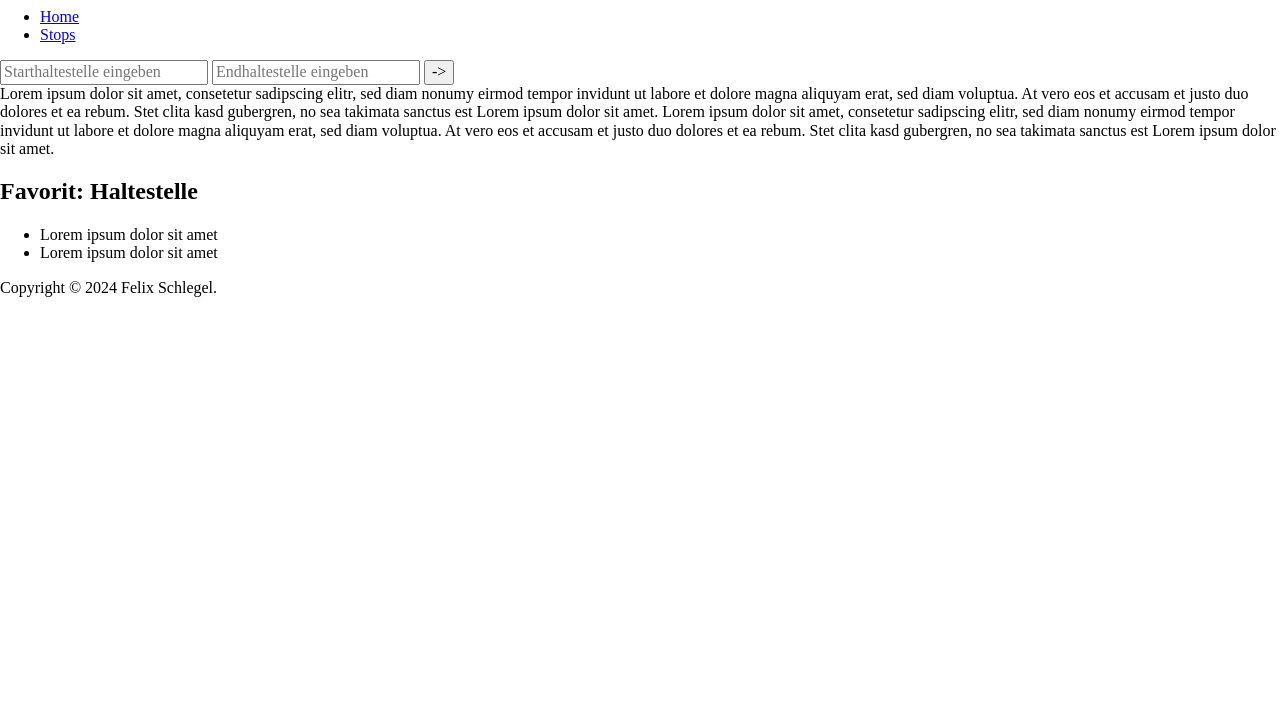
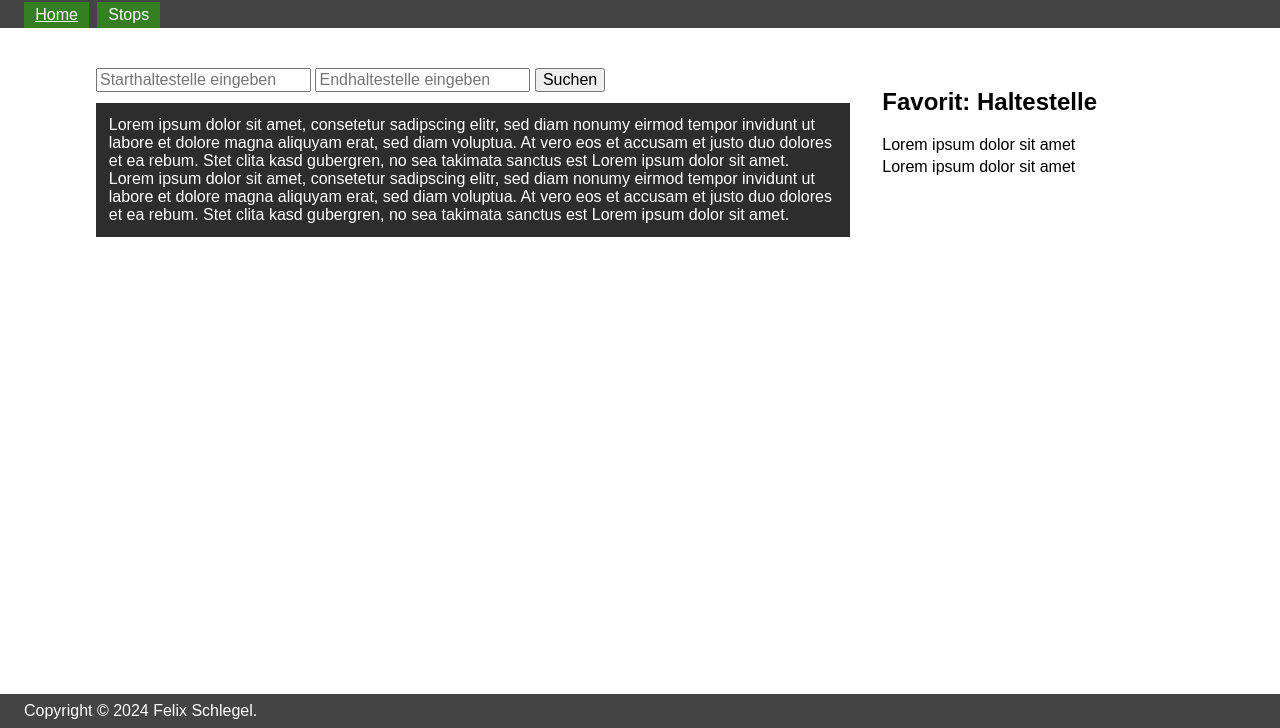
Before and after one commit to Slartibartfass2/web-engineering-routernplaner, a plain HTML site: page index.html in a window 1280 px wide. Shown: the part 72-800 px from the top of the page. Drawn offline with nearby package versions, Linux system fonts and the light colour scheme.

Commit message:
feat: Added styling

```diff
--- a/index.html
+++ b/index.html
@@ -8,19 +8,20 @@
             rel="stylesheet"
             href="https://necolas.github.io/normalize.css/latest/normalize.css"
         />
+        <link rel="stylesheet" href="style.css" />
     </head>
     <body>
         <header>
             <h1>Web Engineering Routenplaner</h1>
             <nav>
                 <ul>
-                    <li><a href="#">Home</a></li>
+                    <li><a href="#" class="selected">Home</a></li>
                     <li><a href="stops.html">Stops</a></li>
                 </ul>
             </nav>
         </header>
         <main>
-            <section>
+            <section class="input-section">
                 <form>
                     <input
                         type="text"
@@ -44,7 +45,7 @@
                         <option value="Eselsbergsteige"></option>
                         <option value="Söflinger Weinberge"></option>
                     </datalist>
-                    <input type="button" value="->" />
+                    <input type="button" value="Suchen" />
                 </form>
                 <div id="result-list">
                     Lorem ipsum dolor sit amet, consetetur sadipscing elitr, sed
@@ -59,7 +60,7 @@
                     sea takimata sanctus est Lorem ipsum dolor sit amet.
                 </div>
             </section>
-            <section>
+            <section class="favorites-section">
                 <h2>Favorit: Haltestelle</h2>
                 <ul id="favorites">
                     <li>Lorem ipsum dolor sit amet</li>
--- /dev/null
+++ b/style.css
@@ -0,0 +1,149 @@
+body {
+  font: 1rem sans-serif;
+  display: flex;
+  flex-direction: column;
+  min-height: 100vh;
+}
+
+header,
+footer {
+  background-color: rgb(68, 68, 68);
+  color: white;
+}
+
+header {
+  padding-top: 1.5rem;
+  padding-left: 1.5rem;
+}
+
+footer {
+  padding: 0.5rem 1.5rem;
+}
+
+header h1 {
+  margin-top: 0;
+  margin-bottom: 0.8rem;
+}
+
+header ul {
+  list-style: none;
+  overflow: hidden;
+  margin: 0;
+  padding: 0;
+}
+
+header li {
+  background-color: rgb(53, 126, 34);
+  float: left;
+  margin-right: 0.5rem;
+  padding: 0.25rem 0.7rem;
+}
+
+header li:hover {
+  background-color: rgb(44, 105, 29);
+}
+
+header li a {
+  color: white;
+  text-decoration: none;
+}
+
+header li .selected {
+  text-decoration: underline;
+}
+
+main {
+  display: flex;
+  flex-direction: row;
+  gap: 2rem;
+  flex: 1;
+}
+
+/* X-Small */
+@media screen and (max-width: 576px) {
+  main {
+    /* background-color: blue; */
+    padding: 2.5rem 1.5rem;
+  }
+}
+
+/* Small */
+@media screen and (min-width: 576px) and (max-width: 768px) {
+  main {
+    /* background-color: green; */
+    padding: 2.5rem 1.5rem;
+  }
+}
+
+/* Medium */
+@media screen and (min-width: 768px) and (max-width: 992px) {
+  main {
+    /* background-color: red; */
+    padding: 2.5rem 1.5rem;
+  }
+}
+
+/* Large */
+@media screen and (min-width: 992px) and (max-width: 1200px) {
+  main {
+    /* background-color: orange; */
+    padding: 2.5rem 3rem;
+  }
+}
+
+/* Extra Large */
+@media screen and (min-width: 1200px) and (max-width: 1400px) {
+  main {
+    /* background-color: skyblue; */
+    padding: 2.5rem 6rem;
+  }
+}
+
+/* Extra extra large */
+@media screen and (min-width: 1400px) {
+  main {
+    /* background-color: purple; */
+    padding: 2.5rem 8rem;
+  }
+}
+
+.input-section {
+  flex: 5;
+}
+
+.favorites-section {
+  flex: 2;
+}
+
+#result-list {
+  background-color: rgb(45, 45, 45);
+  color: white;
+  padding: 0.8rem;
+  margin: 0.7rem 0;
+}
+
+#favorites {
+  list-style: none;
+  padding: 0;
+}
+
+#favorites li {
+  padding-bottom: 0.3rem;
+}
+
+.stop-list {
+  list-style: none;
+  margin: 0.5rem 0;
+  padding: 0;
+}
+
+.stop-list li {
+  padding: 0.8rem 1rem;
+  margin: 0.1rem 0;
+  border: 1px black solid;
+  display: flex;
+}
+
+.stop-list li div {
+  flex: 1;
+}
```
Also changed, not shown: stops.html (+2 -1 lines), 1 other file.
